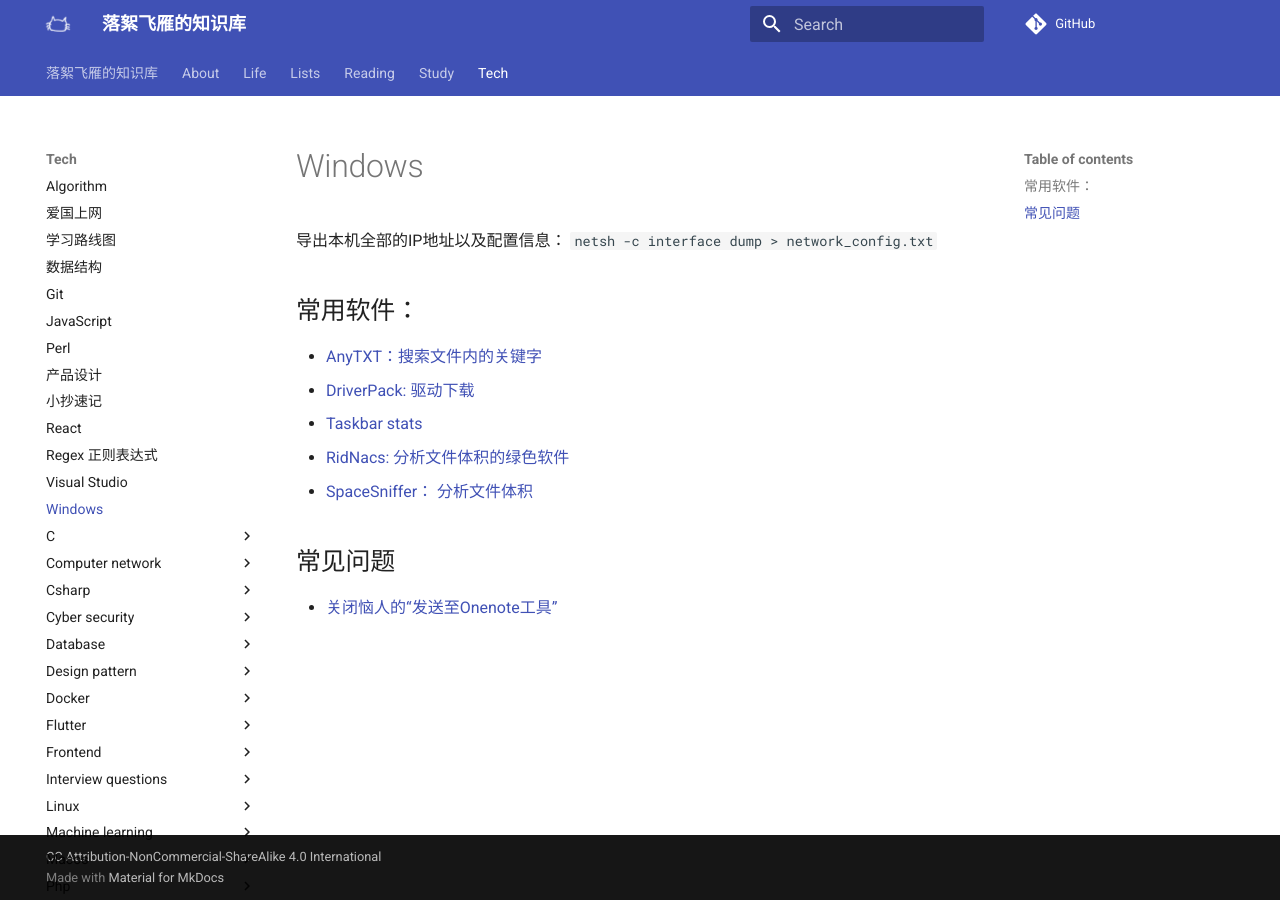
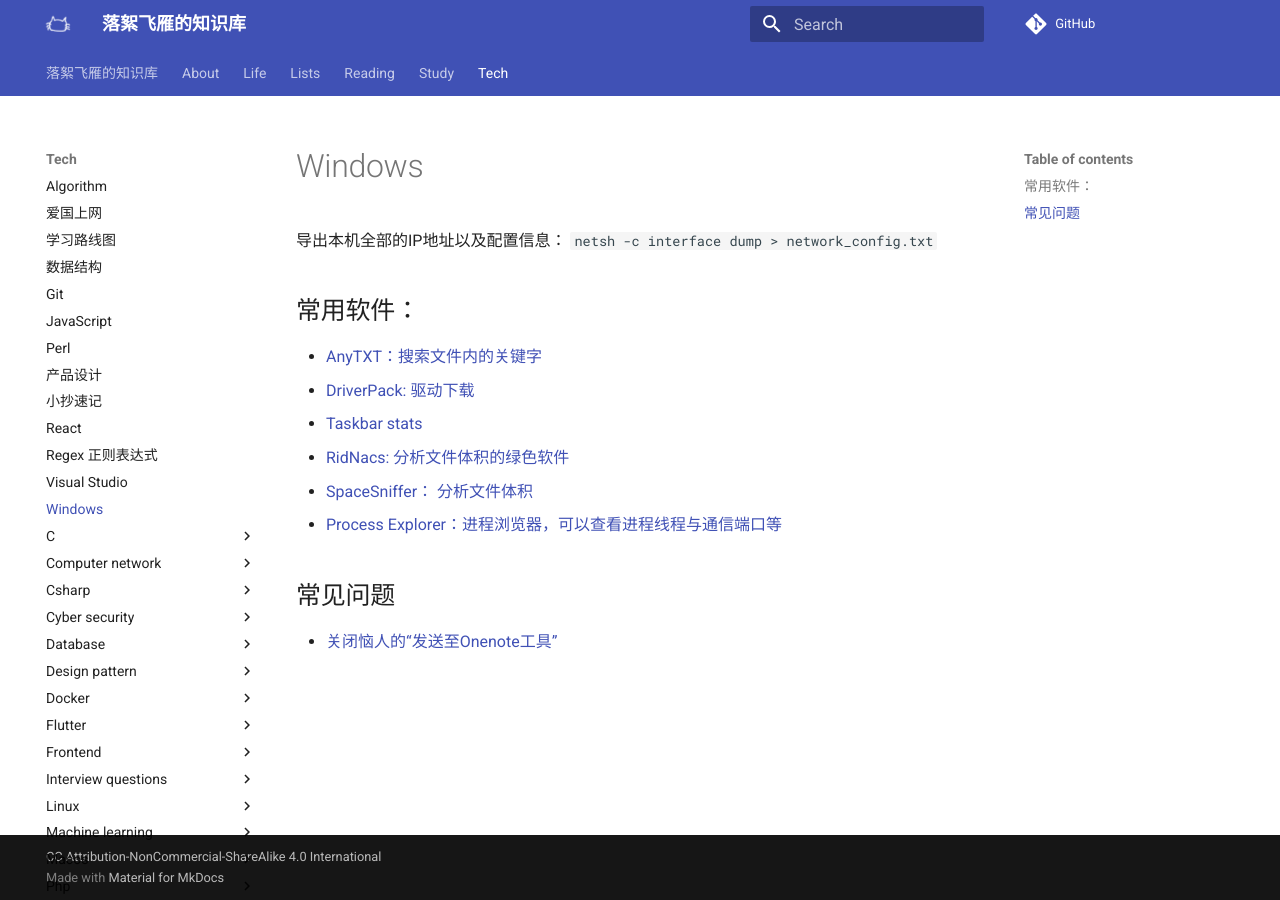
Before and after one commit to luoxufeiyan/wiki.luoxufeiyan.com, an MkDocs documentation site: the page built from docs/tech/windows.md, in a window 1280 px wide. Built offline with MkDocs 1.6.1 and Material for MkDocs 9.7.7, drawn with Linux system fonts in a browser that asks for light colours; comment, search, counter and statistics services are not loaded.

Commit message:
update Process Explorer tool

```diff
--- a/docs/tech/windows.md
+++ b/docs/tech/windows.md
@@ -8,6 +8,7 @@
   * [Taskbar stats](https://github.com/openhoangnc/taskbar-stats/)
   * [RidNacs: 分析文件体积的绿色软件](https://www.splashsoft.de/ridnacs-disk-space-usage-analyzer/)
   * [SpaceSniffer： 分析文件体积](http://www.uderzo.it/main_products/space_sniffer/)
+  * [Process Explorer：进程浏览器，可以查看进程线程与通信端口等](https://learn.microsoft.com/en-us/sysinternals/downloads/process-explorer)
 
 
 ## 常见问题
```
